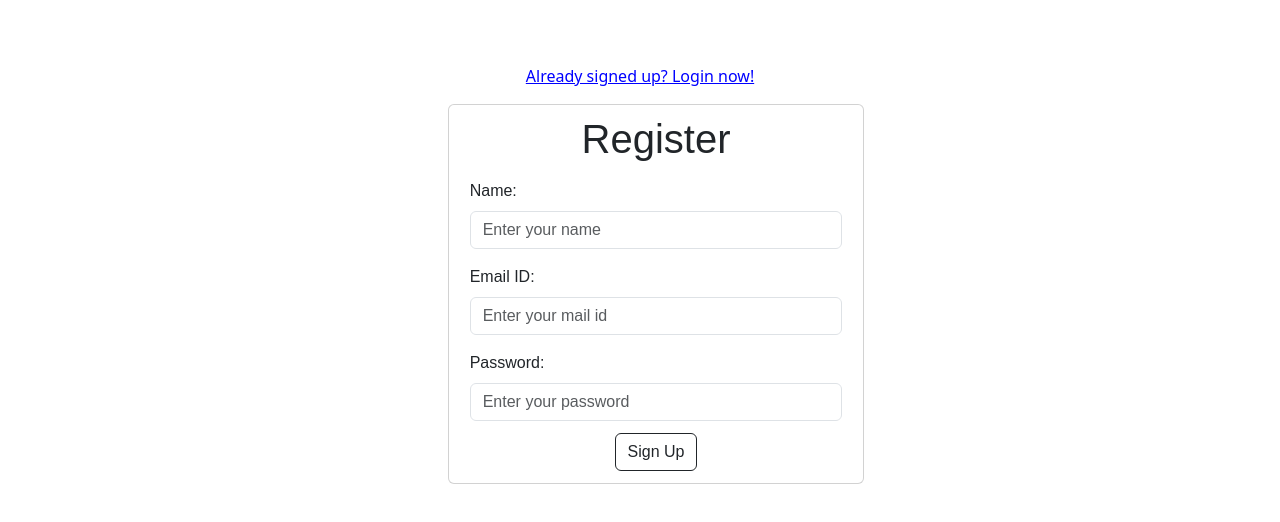
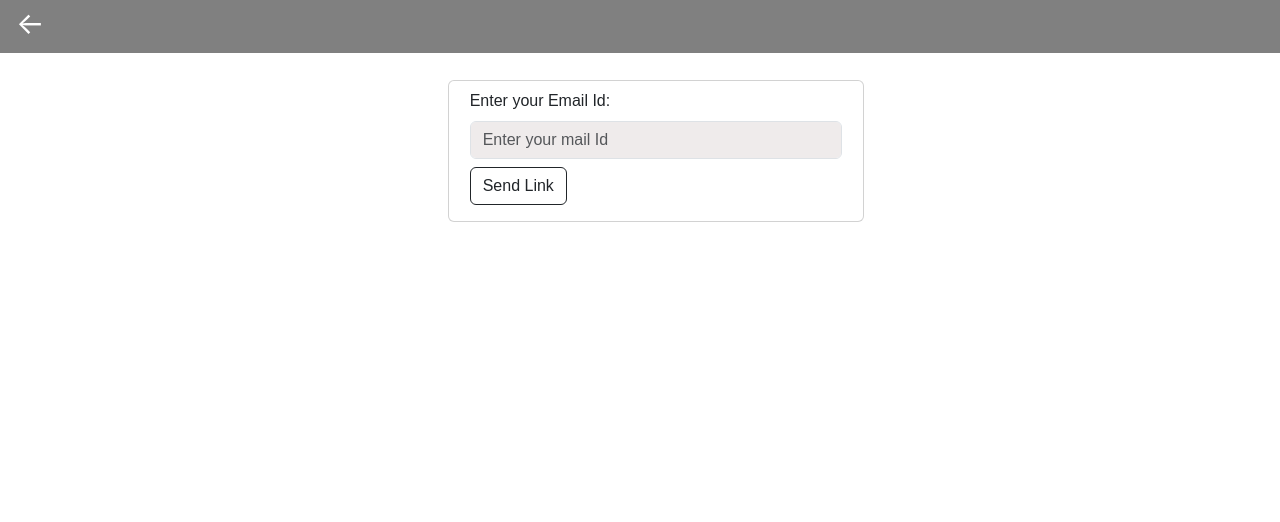
Before and after one commit to MahaGit1233/expenseTracker, a React (Create React App) app: page /forgot-password in a window 1280 px wide. Shown: the top 522 px of the page. Built offline with nearby package versions, Linux system fonts and the light colour scheme.

Commit message:
forgot password frontend commit

```diff
--- a/src/App.js
+++ b/src/App.js
@@ -2,6 +2,10 @@ import { useEffect, useState } from "react";
 import Signup from "./components/signup";
 import Login from "./components/login";
 import AddExpenses from "./components/AddExpenses";
+import { BrowserRouter } from "react-router-dom";
+import { Switch } from "react-router-dom";
+import { Route } from "react-router-dom";
+import ForgotPassword from "./components/ForgotPassword";
 
 function App() {
   const [isLogin, serIsLogin] = useState(false);
@@ -20,10 +24,14 @@ function App() {
 
   const logoutHandler = () => {
     setIsLoggedIn(false);
+    localStorage.removeItem("token");
   };
 
   return (
+    <BrowserRouter>
       <div>
+        <Switch>
+          <Route exact path="/">
             {!isLoggedIn ? (
               <>
                 <p
@@ -49,7 +57,11 @@ function App() {
             ) : (
               <AddExpenses onLogout={logoutHandler} />
             )}
+          </Route>
+          <Route path="/forgot-password" component={ForgotPassword} />
+        </Switch>
       </div>
+    </BrowserRouter>
   );
 }
 
--- a/src/components/AddExpenses.js
+++ b/src/components/AddExpenses.js
@@ -1,5 +1,5 @@
 import React, { useEffect, useState } from "react";
-import { Button, Card, Form, Navbar } from "react-bootstrap";
+import { Button, Card, Form, Navbar, Table } from "react-bootstrap";
 import { load } from "@cashfreepayments/cashfree-js";
 import "./signup.css";
 
@@ -31,6 +31,8 @@ const AddExpenses = (props) => {
   };
 
   useEffect(() => {
+    if (!token) return;
+
     fetch(`http://localhost:4000/expenses/get`, {
       method: "GET",
       headers: {
@@ -51,7 +53,7 @@ const AddExpenses = (props) => {
       .catch((err) => {
         console.log(err.message);
       });
-  }, []);
+  }, [token]);
 
   const addExpenseHandler = async (event) => {
     event.preventDefault();
@@ -76,7 +78,7 @@ const AddExpenses = (props) => {
       });
       const data = await response.json();
       console.log(data);
-      setExpenses((prev) => [...prev, data]);
+      setExpenses((prev) => [...prev, data.expense]);
     }
 
     setEnteredAmount("");
@@ -177,7 +179,7 @@ const AddExpenses = (props) => {
             justifyContent: "space-between",
             backgroundColor: "green",
             color: "white",
-            marginBottom: "1rem",
+            marginBottom: "0.3rem",
           }}
         >
           <i style={{ paddingLeft: "15px" }}>
@@ -199,6 +201,7 @@ const AddExpenses = (props) => {
           </div>
         </Navbar>
       )}
+
       <Navbar
         style={{
           display: "flex",
@@ -224,6 +227,7 @@ const AddExpenses = (props) => {
           </Button>
         </div>
       </Navbar>
+
       <div className="signup">
         <Card className="card">
           {showForm ? (
@@ -277,60 +281,70 @@ const AddExpenses = (props) => {
             </div>
           )}
         </Card>
+      </div>
 
       {expenses.length > 0 && (
         <div style={{ marginTop: "1rem" }}>
-            <h3>Your Expenses</h3>
-            {expenses.map((expense, index) => (
-              <Card
-                key={index}
-                className="card"
-                style={{ marginBottom: "1rem" }}
+          <h3 style={{ marginLeft: "20%" }}>Your Expenses:</h3>
+          <Table
+            striped
+            hover
+            responsive
+            className="mt-4 shadow-sm rouded"
+            style={{ width: "50%", marginLeft: "25%", textAlign: "center" }}
           >
-                <Card.Body>
-                  <p>
-                    <strong>Amount:</strong> ₹{expense.amountSpent}
-                  </p>
-                  <p>
-                    <strong>Description:</strong> {expense.description}
-                  </p>
-                  <p>
-                    <strong>Category:</strong> {expense.category}
-                  </p>
+            <thead className="table-success">
+              <tr>
+                <th>Amount</th>
+                <th>Description</th>
+                <th>Category</th>
+              </tr>
+            </thead>
+            {expenses.map((expense) => (
+              <tbody>
+                <td>₹{expense.amountSpent}</td>
+                <td>{expense.description}</td>
+                <td>{expense.category}</td>
+                <td>
                   <Button
                     variant="outline-dark"
+                    size="sm"
                     onClick={() => deleteHandler(expense.id)}
                   >
                     Delete
                   </Button>
-                </Card.Body>
-              </Card>
+                </td>
+              </tbody>
             ))}
+          </Table>
         </div>
       )}
 
       {leaderboardValues.length > 0 && (
         <div style={{ marginTop: "1rem" }}>
-            <h4>Leaderboard</h4>
-            {leaderboardValues.map((entry, index) => (
-              <Card
-                key={index}
-                className="card"
-                style={{ marginBottom: "0.5rem" }}
+          <h4 style={{ marginLeft: "20%" }}>Leaderboard</h4>
+          <Table
+            striped
+            hover
+            responsive
+            className="mt-4 shadow-sm rouded"
+            style={{ width: "50%", marginLeft: "25%", textAlign: "center" }}
           >
-                <Card.Body>
-                  <p>
-                    <strong>Name:</strong> {entry.name}
-                  </p>
-                  <p>
-                    <strong>Total Spent:</strong> ₹{entry.totalAmount}
-                  </p>
-                </Card.Body>
-              </Card>
+            <thead className="table-success">
+              <tr>
+                <th>Name</th>
+                <th>Total Spent</th>
+              </tr>
+            </thead>
+            {leaderboardValues.map((entry) => (
+              <tbody>
+                <td>{entry.name}</td>
+                <td>₹{entry.totalAmount}</td>
+              </tbody>
             ))}
+          </Table>
         </div>
       )}
-      </div>
     </div>
   );
 };
--- /dev/null
+++ b/src/components/ForgotPassword.js
@@ -0,0 +1,96 @@
+import React, { useState } from "react";
+import { Button, Card, Form, Navbar } from "react-bootstrap";
+import { NavLink } from "react-router-dom";
+
+const ForgotPassword = () => {
+  const [enteredMail, setEnteredMail] = useState("");
+
+  const mailChangeHandler = (event) => {
+    setEnteredMail(event.target.value);
+  };
+
+  const forgotPasswordHandler = (event) => {
+    event.preventDefault();
+
+    fetch("http://localhost:4000/password/forgotpassword", {
+      method: "POST",
+      body: JSON.stringify({
+        email: enteredMail,
+      }),
+      headers: {
+        "Content-Type": "application/json",
+      },
+    })
+      .then((res) => {
+        if (res.ok) {
+          console.log("ok");
+          return res.json();
+        } else {
+          return res.json().then((data) => {
+            alert(data.error.message);
+            console.log(data.error.message);
+          });
+        }
+      })
+      .then((data) => {
+        alert("Reset link sent to your email");
+        console.log(data.email);
+      })
+      .catch((err) => {
+        alert(err.message);
+      });
+  };
+
+  return (
+    <div>
+      <Navbar
+        style={{
+          position: "fixed",
+          top: "0",
+          left: "0",
+          width: "100%",
+          zIndex: "1000",
+          backgroundColor: "gray",
+          color: "whitesmoke",
+        }}
+      >
+        <NavLink
+          to="/"
+          style={{
+            color: "white",
+            textDecoration: "none",
+            fontSize: "30px",
+            marginLeft: "1rem",
+            marginTop: "-0.5rem",
+          }}
+        >
+          ←
+        </NavLink>
+      </Navbar>
+      <div className="signup" style={{ marginTop: "5rem" }}>
+        <Card className="card">
+          <Form className="form" onSubmit={forgotPasswordHandler}>
+            <Form.Group>
+              <Form.Label className="formlabel">
+                Enter your Email Id:
+              </Form.Label>
+              <Form.Control
+                className="forminput"
+                style={{ backgroundColor: "#efebeb" }}
+                type="email"
+                placeholder="Enter your mail Id"
+                value={enteredMail}
+                onChange={mailChangeHandler}
+              />
+            </Form.Group>
+            <div style={{ paddingBottom: "1rem" }}>
+              <Button type="submit" variant="outline-dark">Send Link</Button>
+            </div>
+          </Form>
+        </Card>
+      </div>
+    </div>
+  );
+};
+
+export default ForgotPassword;
--- a/src/components/login.js
+++ b/src/components/login.js
@@ -1,6 +1,7 @@
 import React, { useState } from "react";
 import { Alert, Button, Card, Form } from "react-bootstrap";
 import "./signup.css";
+import { Link } from "react-router-dom";
 
 const Login = ({ onLoginSuccess }) => {
   const [enteredMail, setEnteredMail] = useState("");
@@ -86,6 +87,13 @@ const Login = ({ onLoginSuccess }) => {
           <div
             style={{
               textAlign: "center",
+            }}
+          >
+            <Link to="/forgot-password">Forgot Password?</Link>
+          </div>
+          <div
+            style={{
+              textAlign: "center",
               paddingBottom: "0.7rem",
               paddingTop: "0.3rem",
             }}
```
Lines whose indentation alone changed are shown as unchanged.
